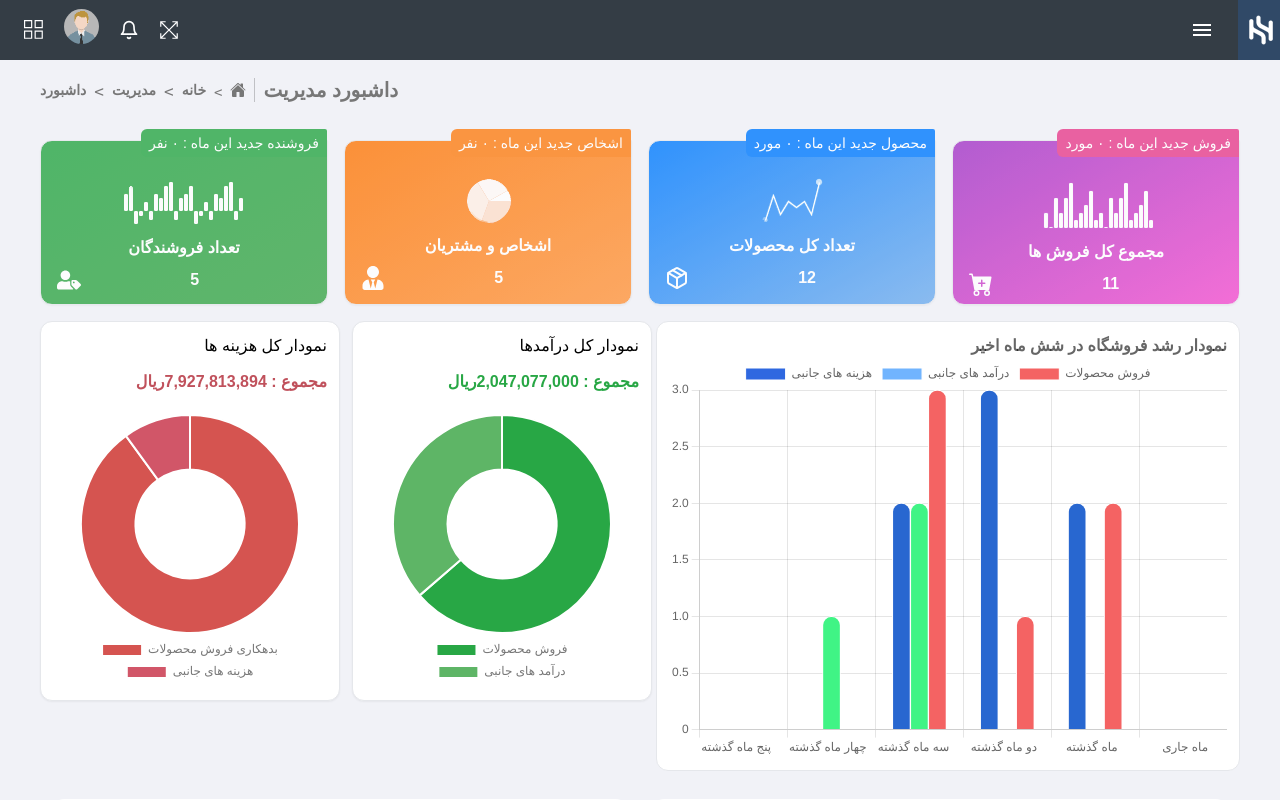
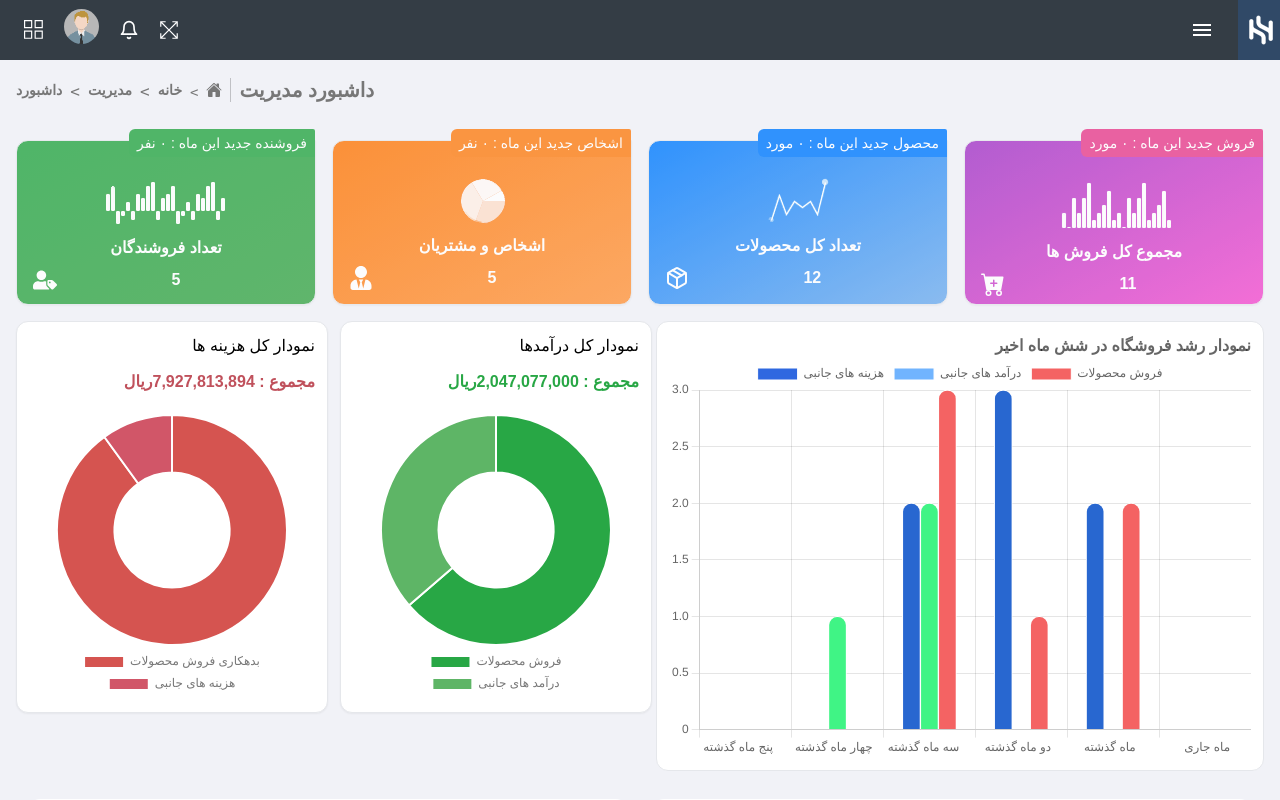
Before and after one commit to AmirZarei2002/admin-panel-task, a React (Create React App) app: page / in a window 1280 px wide. Shown: the top 800 px of the page. Built offline with nearby package versions, Linux system fonts and the light colour scheme; a web font is replaced by a local one.

Commit message:
Removed padding from mainLayout  and Add it to ManagementDashboard page

```diff
--- a/src/Layouts/mainLayout.jsx
+++ b/src/Layouts/mainLayout.jsx
@@ -5,7 +5,7 @@ export default function MainLayout({ children }) {
     return (
         <div>
             <Navbar />
-            <div className="px-4 sm:px-10">
+            <div className="">
                 <Breadcrumb />
                 <main>{children}</main>
             </div>
--- a/src/pages/ManagementDashboard.js
+++ b/src/pages/ManagementDashboard.js
@@ -7,7 +7,7 @@ import RecentSales from '../components/dashboard-management/tables-results/Recen
 
 export default function ManagementDashboard() {
     return (
-        <div>
+        <div className='px-4'>
             <OverallResults />
             <div className="flex flex-col-reverse justify-center lg:justify-between items-center sm:items-start sm:flex-col md:flex-row px-4 md:px-0 gap-4">
                 <div className="flex flex-col items-center sm:flex-col lg:flex-row space-y-4 lg:space-y-0 lg:space-x-1 xl:space-x-3 w-full lg:w-1/2">
```
